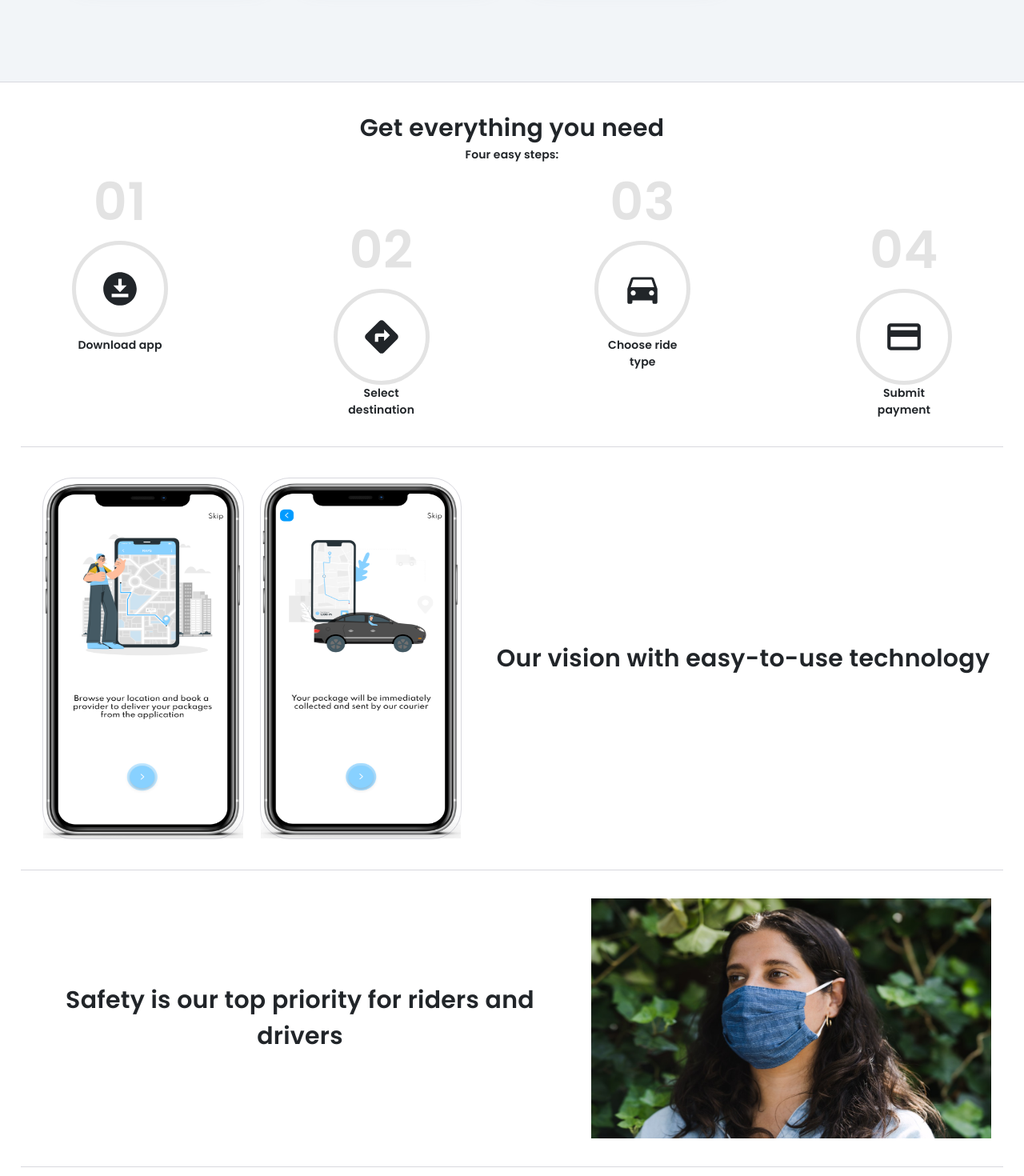
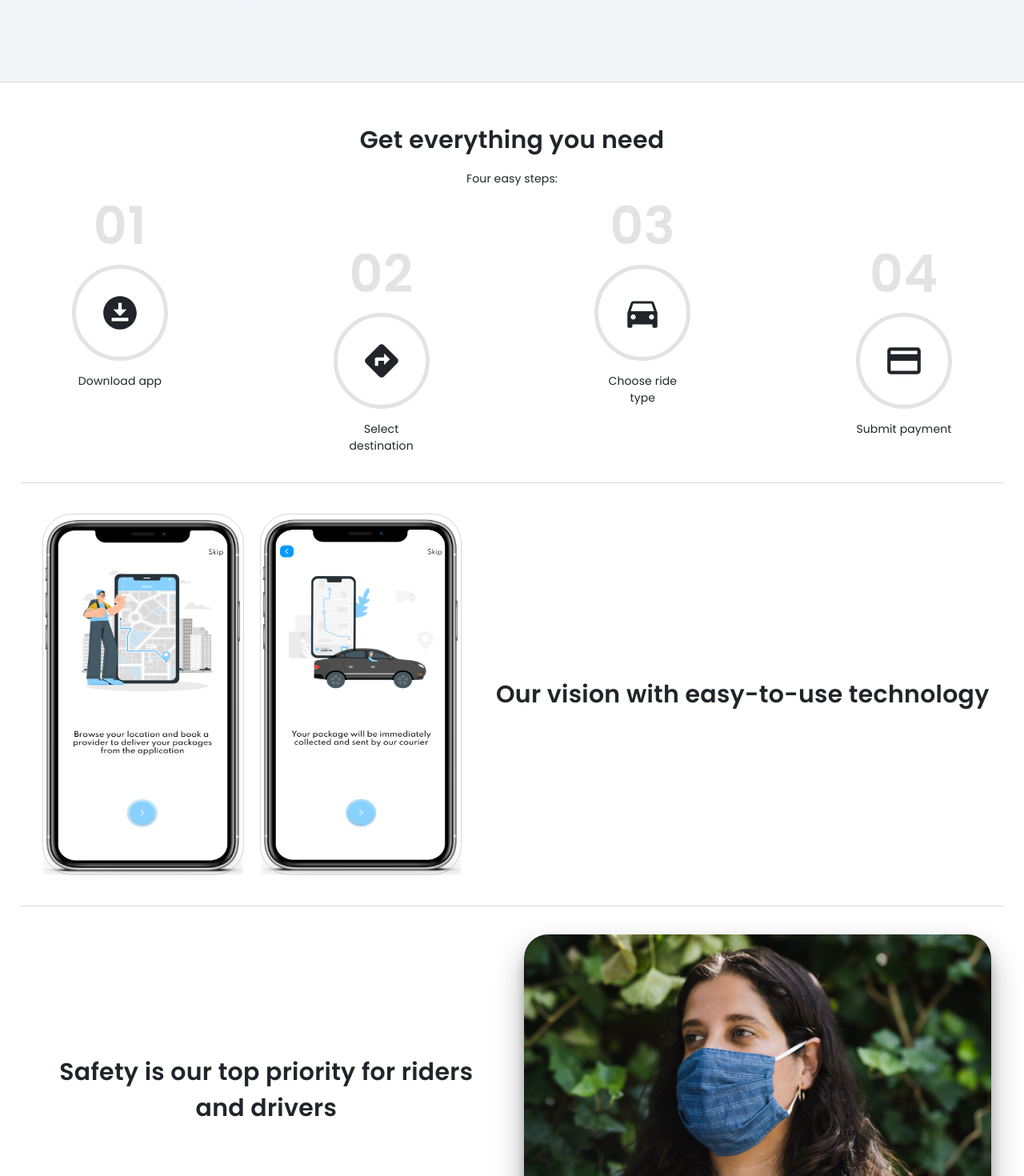
Before and after one commit to reazAshrafWhetcloud/ForunPointWebsite, a React (Create React App) app: page / in a window 1280 px wide. Shown: the part 1220-2690 px from the top of the page at 80% size. Built offline with nearby package versions, Linux system fonts and the light colour scheme.

Commit message:
layout changes

```diff
--- a/package.json
+++ b/package.json
@@ -11,6 +11,7 @@
     "@testing-library/jest-dom": "^5.11.4",
     "@testing-library/react": "^11.1.0",
     "@testing-library/user-event": "^12.1.10",
+    "animate.css": "^4.1.1",
     "formik": "^2.2.9",
     "notistack": "^2.0.3",
     "react": "^17.0.2",
@@ -22,6 +23,7 @@
     "redux": "^4.1.0",
     "redux-thunk": "^2.3.0",
     "web-vitals": "^1.0.1",
+    "wowjs": "^1.1.3",
     "yup": "^0.32.11"
   },
   "scripts": {
--- a/src/App.css
+++ b/src/App.css
@@ -711,6 +711,10 @@
   justify-content: space-between;
   flex-wrap: wrap;
 }
+.footer-red a{
+  text-decoration: none;
+  color: white;
+}
 @media screen and (max-width: 605px){
   .footer-red{
    justify-content: center;
@@ -719,15 +723,15 @@
 .vision-bg {
   margin: 0px 2%;
 }
-
+/**/
 .vision-box-margin {
   margin: 0 15px;
 }
 
 .vision-sub-flex {
   display: flex;
-  justify-content: space-around;
   align-items: center;
+  justify-content: space-evenly;
 }
 
 .vision-img-box-real {
@@ -758,17 +762,42 @@
 .typo-vision {
   text-align: center;
 }
+.main-flex{
+  width: 100%;
+  display: flex;
 
+}
+@media screen and (max-width: 850px){
+  .main-flex{
+    flex-wrap: wrap;
+  }
+  .main-sub{
+    flex-basis: 100%!important;
+
+  }
+  #unique{
+    padding-bottom: 35px;
+  }
+}
+.main-sub{
+  flex-basis: 50%;
+}
 .vision-pic4-box {
-  width: 500px !important;
-  height: 300px !important;
+  max-width: 100% !important;
+  height: auto !important;
 }
 
 .vision-pic4-box > img {
   width: 100% !important;
-  height: 300px !important;
+  height: auto !important;
+  border-radius: 30px;
+  box-shadow: rgba(0, 0, 0, 0.3) 0px 19px 38px, rgba(0, 0, 0, 0.22) 0px 15px 12px;
 }
-
+#unique{
+  display: flex;
+  justify-content: center;
+  align-items: center;
+}
 .vision-border-top {
   border-top: 1px solid #d8d8de;
   padding: 35px 0px !important;
@@ -778,6 +807,9 @@
   .vision-sub-flex {
     flex-wrap: wrap;
   }
+  .vision-box-margin {
+    margin: 25px 15px;
+}
 }
 
 @media screen and (max-width: 500px) {
@@ -1209,6 +1241,7 @@
 
 .road-text-down {
   text-align: center;
+  padding-top: 15px;
 }
 
 .icon-text-box {
@@ -1281,6 +1314,7 @@
 
 .road-center {
   text-align: center;
+  padding-top: 15px;
 }
 
 .driver-main-margin {
@@ -1320,7 +1354,10 @@
    width: 100%;
 }
 .anchor.d-flex a{
-  margin: 10px 20px;
+  margin: 10px 5px;
+}
+.anchor.d-flex{
+  margin-left: 15px;
 }
 
 
@@ -1333,6 +1370,8 @@
   }
   .content h2{
     text-align: center;
+    margin-left: 0px!important;
+    padding: 10px;
   }
   .content{
     padding: 100px 0px;
@@ -1342,6 +1381,7 @@
   .anchor.d-flex{
     flex-wrap: wrap;
   }
+
 }
 
 .content h2{
@@ -1364,3 +1404,11 @@
   margin: 25px 0px;
   box-shadow: rgba(149, 157, 165, 0.2) 0px 8px 24px;
 }
+/*Social Icons footer*/
+.social-icon .icon-2{
+  margin: 0px 10px;
+  color: #00acee;
+}
+.social-icon .icon{
+  color: #4267B2;
+}
--- a/src/App.js
+++ b/src/App.js
@@ -2,6 +2,7 @@ import { Provider } from 'react-redux'
 import { BrowserRouter as Router } from 'react-router-dom'
 import AppRouter from './config/AppRouter'
 import './App.css'
+import 'animate.css';
 import Store from './store'
 
 function App() {
--- a/src/components/Footer.js
+++ b/src/components/Footer.js
@@ -3,7 +3,8 @@ import { Box } from "@mui/system";
 import MailOutlineIcon from '@mui/icons-material/MailOutline';
 import { useNavigate } from "react-router-dom";
 import { HashLink as Link } from "react-router-hash-link";
-
+import FacebookIcon from '@mui/icons-material/Facebook';
+import TwitterIcon from '@mui/icons-material/Twitter';
 const Footer = () => {
   const navigate = useNavigate();
   function goto() {
@@ -22,6 +23,10 @@ const Footer = () => {
             <Typography className="footer-address  text-color global-font-family">
               info@forunpoint.com
             </Typography>
+          </Box>
+          <Box className="social-icon">
+            <FacebookIcon className="icon"/>
+            <TwitterIcon className="icon-2"/>
           </Box>
         </Box>
         <Box className="footer-ul-flex">
@@ -109,7 +114,7 @@ const Footer = () => {
         </Box>
         <Box className="footer-app">
           <Box>
-            <Typography className="text-color global-text global-font-family mb-3 ms-1 mt-2" style={{textAlign:'center'}}>
+            <Typography className="text-color global-text global-font-family mb-3 ms-1 mt-2" style={{fontWeight:'700',fontSize:'16px'}}>
               Driver App
             </Typography>
             <Box className="footer-download-box mb-4">
@@ -142,7 +147,7 @@ const Footer = () => {
             </Box>
           </Box>
           <Box>
-            <Typography className="text-color global-text global-font-family mb-3 ms-1 mt-2" style={{textAlign:'center'}}>
+            <Typography className="text-color global-text global-font-family mb-3 ms-1 mt-2 " style={{fontWeight:'700',fontSize:'16px'}}>
               User App
             </Typography>
             <Box className="footer-download-box mb-4">
@@ -183,7 +188,7 @@ const Footer = () => {
             @ 2022 ForunPoint. All Right Reserved
           </Typography>
           <Typography className="global-text global-font-family">
-            Powered By DevsARC
+            Powered By <a href="https://devsarc.com/">DevsARC</a>
           </Typography>
         </Box>
 
--- a/src/components/home/DownloadRoadMap.js
+++ b/src/components/home/DownloadRoadMap.js
@@ -4,17 +4,24 @@ import DownloadForOfflineIcon from "@mui/icons-material/DownloadForOffline";
 import DirectionsIcon from "@mui/icons-material/Directions";
 import DirectionsCarIcon from "@mui/icons-material/DirectionsCar";
 import PaymentIcon from "@mui/icons-material/Payment";
+import WOW from 'wowjs';
+import { useEffect } from 'react';
 
 const DownloadRoadMap = () => {
+
+  useEffect(() => {
+    new WOW.WOW().init();
+  }, []);
+
   return (
     <Box className="road-map-main">
       <Box>
-        <Typography className="global-large-heading global-font-family road-center">
+        <Typography className="global-large-heading global-font-family road-center wow slideInLeft" data-wow-duration="2s" data-wow-delay="5s">
           Get everything you need
         </Typography>
       </Box>
       <Box>
-        <Typography className="global-text global-font-family road-center font-bold">
+        <Typography className="global-text global-font-family road-center">
           Four easy steps:
         </Typography>
       </Box>
@@ -28,7 +35,7 @@ const DownloadRoadMap = () => {
               <Box className="road-icon-size">
                 <DownloadForOfflineIcon className="step-icon" />
               </Box>
-              <Typography className="road-text-down global-font-family global-text font-bold">
+              <Typography className="road-text-down global-font-family global-text">
                 Download app
               </Typography>
             </Box>
@@ -41,7 +48,7 @@ const DownloadRoadMap = () => {
               <Box className="road-icon-size">
                 <DirectionsIcon className="step-icon" />
               </Box>
-              <Typography className="road-text-down global-font-family global-text font-bold">
+              <Typography className="road-text-down global-font-family global-text">
                 Select destination
               </Typography>
             </Box>
@@ -54,7 +61,7 @@ const DownloadRoadMap = () => {
               <Box className="road-icon-size">
                 <DirectionsCarIcon className="step-icon" />
               </Box>
-              <Typography className="road-text-down global-font-family global-text font-bold">
+              <Typography className="road-text-down global-font-family global-text">
                 Choose ride type
               </Typography>
             </Box>
@@ -67,7 +74,7 @@ const DownloadRoadMap = () => {
               <Box className="road-icon-size">
                 <PaymentIcon className="step-icon" />
               </Box>
-              <Typography className="road-text-down global-font-family global-text font-bold">
+              <Typography className="road-text-down global-font-family global-text">
                 Submit payment
               </Typography>
             </Box>
--- a/src/components/home/Icons.js
+++ b/src/components/home/Icons.js
@@ -1,7 +1,5 @@
-import { ClassNames } from "@emotion/react";
-import { Typography } from "@mui/material";
-import { Box } from "@mui/system";
 import { Fragment } from "react";
+
 const Icons = () => {
   const iconState = [
     {
@@ -35,38 +33,14 @@ const Icons = () => {
   ];
   return (
     <Fragment>
-   {/* <Box>
-      <br />
-      <Typography className="global-font-family global-large-heading icon-head">
-        One app for all your needs
-      </Typography>
-      <br />
-      <Box className="icons-main-box">
-        {iconState.map((val, ind) => {
-          return (
-            <Box className="icons-box icon-tile" key={ind}>
-              <Box className="icons-box-service">
-                <img src={val.icon} alt={`icon-${ind}`} />
-              </Box>
-              <Box>
-                <Typography className="typo-icons global-font-family font-bold">
-                  {val.text}
-                </Typography>
-              </Box>
-            </Box>
-          );
-        })}
-      </Box>
-      </Box>*/}
-
       <div className="Icons">
         <div className="container">
-          <div class="row">
+          <div className="row">
             <h2>One app for all your needs</h2>
           {
-             iconState.map ((e)=>{
+             iconState.map((e, index)=>{
               return (
-                <div className="col-lg-3 col-md-6 col-sm-12">
+                <div className="col-lg-3 col-md-6 col-sm-12" key={'icons' + index}>
                 <div className="card" >
 
                   <img style={{maxWidth:'150px',margin:'0 auto'}} src={e.icon} alt='' />
--- a/src/components/home/Vision.js
+++ b/src/components/home/Vision.js
@@ -29,13 +29,13 @@ const Vision = () => {
           </Typography>
         </Box>
       </Box>
-      <Box className="vision-sub-flex vision-border-top">
-        <Box className="vision-box-margin">
+      <Box className="main-flex vision-border-top">
+        <Box className="main-sub vision-box-margin" id="unique">
           <Typography className="typo-vision global-large-heading global-font-family">
             Safety is our top priority for riders and drivers
           </Typography>
         </Box>
-        <Box className="vision-box-margin">
+        <Box className="main-sub vision-box-margin">
           <Box className="vision-pic4-box">
             <img src="./images/picture3.jpg" alt="vision pic-3" />
           </Box>
--- a/src/index.css
+++ b/src/index.css
@@ -1,4 +1,5 @@
 @import url('https://fonts.googleapis.com/css2?family=Poppins:ital,wght@0,400;0,500;0,600;1,400;1,500;1,600&display=swap');
+
 body {
   margin: 0;
   padding: 0;
```
Also changed, not shown: public/index.html (+17 -9 lines), src/components/home/PictureOne.js (+10 -57 lines), 1 other file (tests, documents, lock files or other folders).
